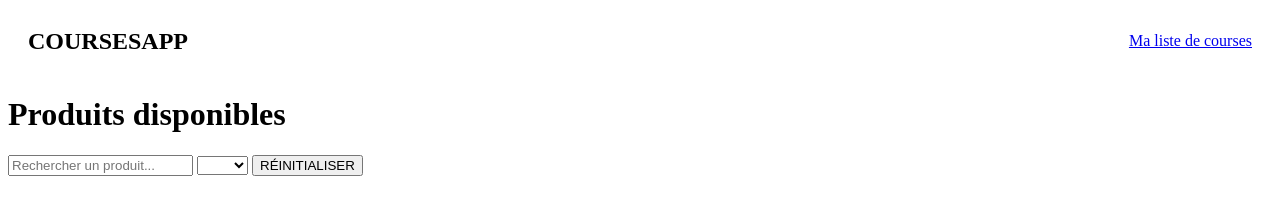
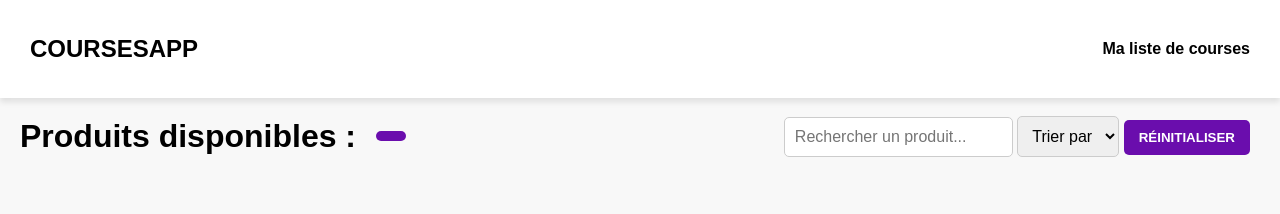
Before and after one commit to KazSoda/liste_courses, a website built with Vite: page liste_courses/index.html in a window 1280 px wide. Built offline with nearby package versions, Linux system fonts and the light colour scheme; files whose address does not match are found by name.

Commit message:
Added style

```diff
--- a/liste_courses/index.html
+++ b/liste_courses/index.html
@@ -13,19 +13,21 @@
       <h2>COURSESAPP</h2>
       <a href="liste.html">Ma liste de courses</a>
     </header>
-    <div>
-      <h1>Produits disponibles</h1>
+    <section class="barre_de_tri">
+      <article class="titre_produits">
+        <h1>Produits disponibles :</h1>
         <span id="compteur-produits"></span>
-    </div>
-    <div>
+      </article>
+      <article>
         <input type="search" placeholder="Rechercher un produit...">
         <select id="tri">
-        <option value=""></option>
+          <option value="">Trier par</option>
           <option value="nom">Nom</option>
           <option value="prix">Prix</option>
         </select>
         <button>RÉINITIALISER</button>
-    </div>
+      </article>
+    </section>
     <ul id="liste-produits">
     </ul>
   </body>
--- a/liste_courses/src/main.js
+++ b/liste_courses/src/main.js
@@ -6,6 +6,7 @@ document.addEventListener("DOMContentLoaded", function () {
   const searchInput = document.querySelector("input[type='search']");
   const triSelect = document.getElementById("tri");
   const resetButton = document.querySelector("button");
+  const compteurProduits = document.getElementById("compteur-produits");
 
   function afficherProduits(produits) {
       ul.innerHTML = "";
@@ -19,6 +20,8 @@ document.addEventListener("DOMContentLoaded", function () {
           `;
           ul.appendChild(li);
       });
+      // Mise à jour du compteur
+      compteurProduits.textContent = `${produits.length} produits`;
   }
 
   fetch("../public/liste_produits_quotidien.json")
--- a/liste_courses/src/style.css
+++ b/liste_courses/src/style.css
@@ -1,6 +1,130 @@
-header{
-  display:flex;
+/* Styles généraux */
+body {
+  font-family: Arial, sans-serif;
+  margin: 0;
+  padding: 0;
+  background-color: #f8f8f8;
+}
+
+/* Header */
+header {
+  display: flex;
   justify-content: space-between;
   align-items: center;
-  padding: 0 20px 0 20px;
+  padding: 15px 30px;
+  background: white;
+  box-shadow: 0px 4px 6px rgba(0, 0, 0, 0.1);
 }
+
+header h2 {
+  font-size: 1.5rem;
+  font-weight: bold;
+  display: flex;
+  align-items: center;
+}
+
+header a {
+  text-decoration: none;
+  color: black;
+  font-weight: bold;
+}
+
+/* Section des produits */
+h1 {
+  font-size: 2rem;
+  margin: 20px;
+}
+
+#compteur-produits {
+  background: #6a0dad;
+  color: white;
+  padding: 5px 15px;
+  border-radius: 15px;
+  font-size: 1rem;
+  font-weight: bold;
+}
+
+/* Barre de recherche et tri */
+div:nth-of-type(2) {
+  display: flex;
+  gap: 10px;
+  justify-content: flex-end;
+  padding: 15px 30px;
+  background: white;
+}
+
+input[type="search"],
+select {
+  padding: 10px;
+  border-radius: 5px;
+  border: 1px solid #ccc;
+  font-size: 1rem;
+}
+
+button {
+  background: #6a0dad;
+  color: white;
+  border: none;
+  padding: 10px 15px;
+  border-radius: 5px;
+  font-weight: bold;
+  cursor: pointer;
+}
+
+button:hover {
+  background: #5a0da3;
+}
+
+/* Liste des produits */
+#liste-produits {
+  display: grid;
+  grid-template-columns: repeat(auto-fill, minmax(250px, 1fr));
+  gap: 20px;
+  padding: 30px;
+  list-style: none;
+}
+
+#liste-produits li {
+  background: white;
+  padding: 20px;
+  border-radius: 10px;
+  box-shadow: 0px 4px 6px rgba(0, 0, 0, 0.1);
+  text-align: center;
+}
+
+.card-title {
+  font-size: 1.5rem;
+  margin-bottom: 10px;
+}
+
+p {
+  font-size: 1rem;
+  margin: 5px 0;
+}
+
+.ajouter {
+  margin-top: 10px;
+  background: #6a0dad;
+  color: white;
+  border: none;
+  padding: 10px;
+  border-radius: 5px;
+  cursor: pointer;
+  font-weight: bold;
+}
+
+.ajouter:hover {
+  background: #5a0da3;
+}
+
+.titre_produits{
+  display:flex;
+  align-items:center;
+}
+
+.barre_de_tri{
+  display:flex;
+  align-items: center;
+  justify-content: space-between;
+  padding: 0 30px 0 0;
+}
```
Lines whose indentation alone changed are shown as unchanged.
